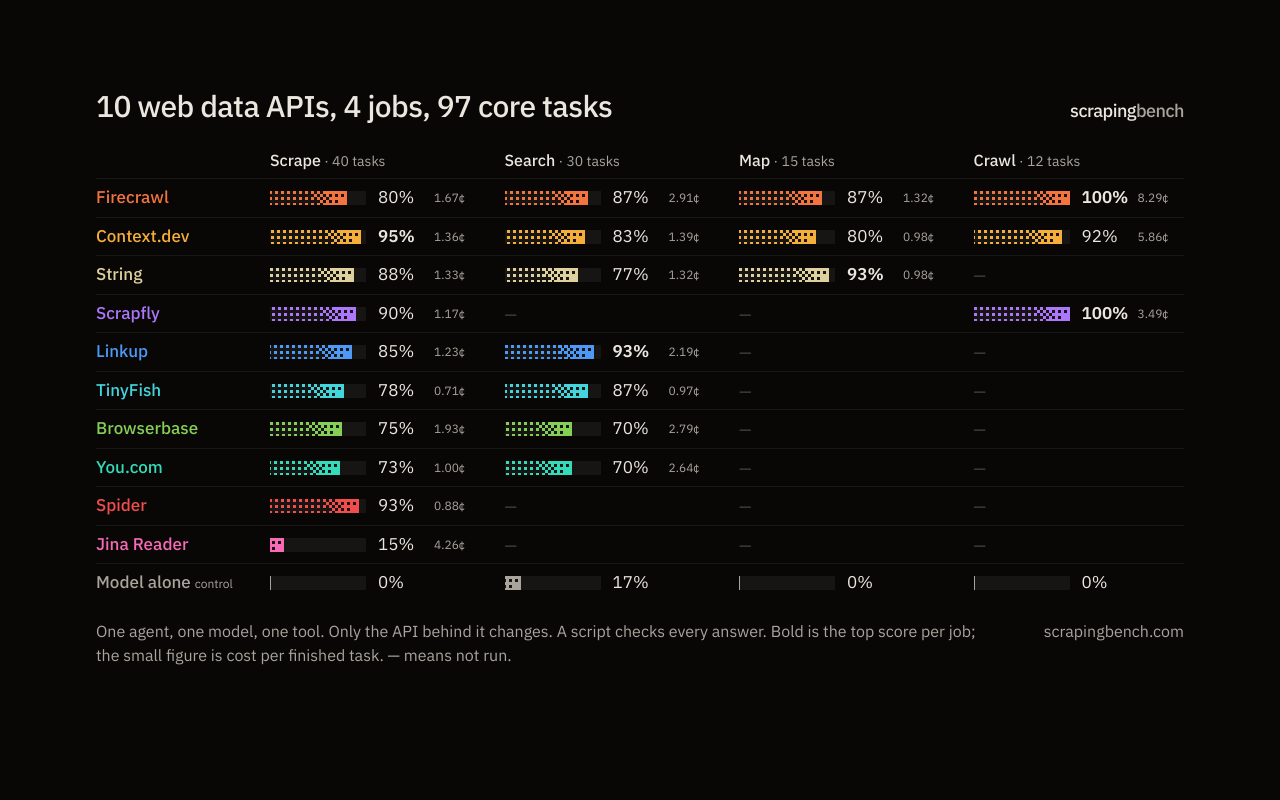
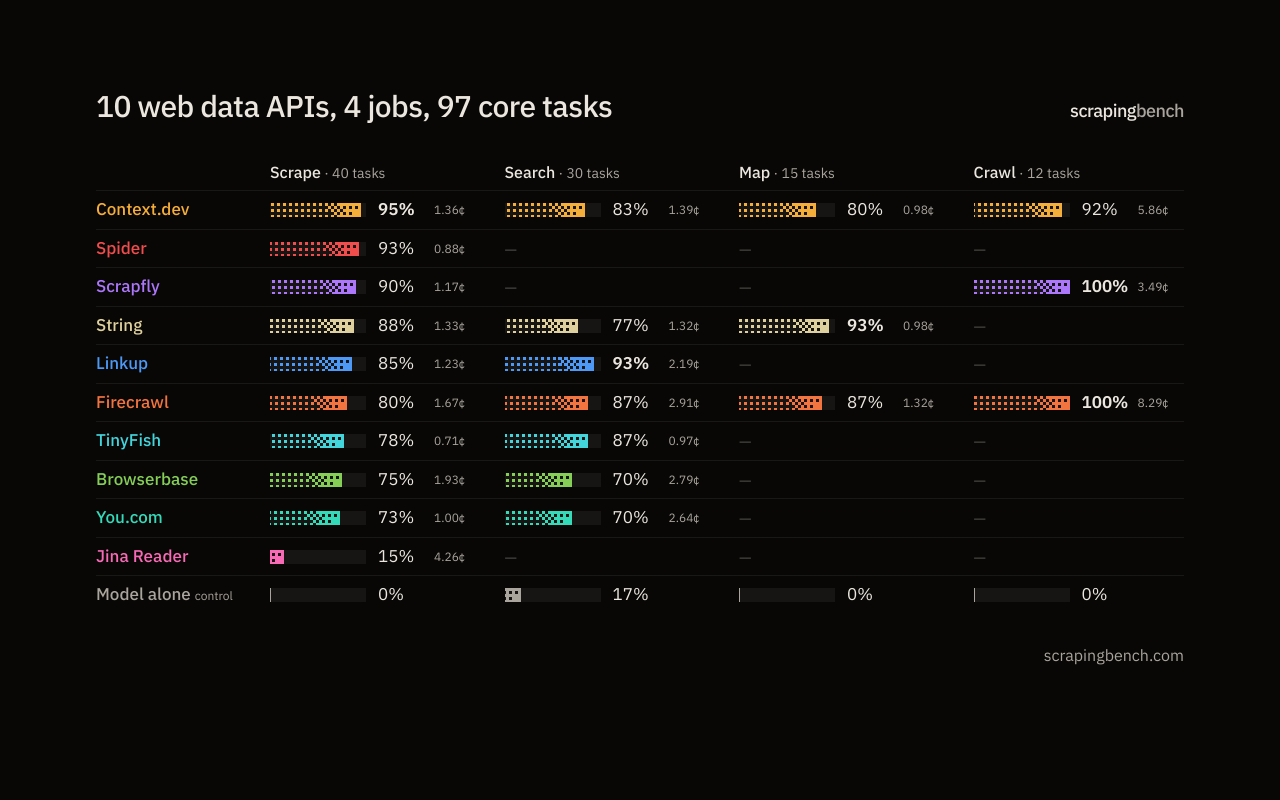
Before and after one commit to opencoredev/scraping-bench, a Next.js app in the folder site/: page /export in a window 1280 px wide. Shown: the top 800 px of the page. Built offline with nearby package versions, Linux system fonts and the light colour scheme.

Commit message:
fix: rank overview providers by scrape score (SCB-9)

```diff
--- a/site/src/app/export/page.tsx
+++ b/site/src/app/export/page.tsx
@@ -40,9 +40,9 @@
   const labelOf = (id: string) => tracks.flatMap((t) => t.providers).find((p) => p.id === id)?.label ?? id;
   const scoreOf = (id: string, t: Track) => t.providers.find((p) => p.id === id)?.agent ?? null;
   const best = (t: Track) => Math.max(...t.providers.flatMap((p) => (p.agent ? [p.agent.rate] : [])));
-  const offered = (id: string) => tracks.filter((t) => scoreOf(id, t)).length;
+  const scrapeRate = (id: string) => (tracks[0] ? (scoreOf(id, tracks[0])?.rate ?? -1) : -1);
   const mean = (id: string) => tracks.reduce((a, t) => a + (scoreOf(id, t)?.rate ?? 0), 0);
-  ids.sort((a, b) => offered(b) - offered(a) || mean(b) - mean(a));
+  ids.sort((a, b) => scrapeRate(b) - scrapeRate(a) || mean(b) - mean(a));
   const total = tracks.reduce((a, t) => a + t.tasks, 0);
 
   const Cell = ({ s, color, lead }: { s: Score | null; color: string; lead: boolean }) =>
@@ -63,7 +63,7 @@
     <Card
       id="overview"
       title={`${ids.length} web data APIs, ${tracks.length} jobs, ${total} core tasks`}
-      footer="One agent, one model, one tool. Only the API behind it changes. A script checks every answer. Bold is the top score per job; the small figure is cost per finished task. — means not run."
+      footer=""
     >
       <div className="grid grid-cols-[150px_repeat(4,1fr)] items-center gap-x-6 gap-y-[6px] py-2">
         <span />
```
Also changed, not shown: site/public/og/overview.png.
